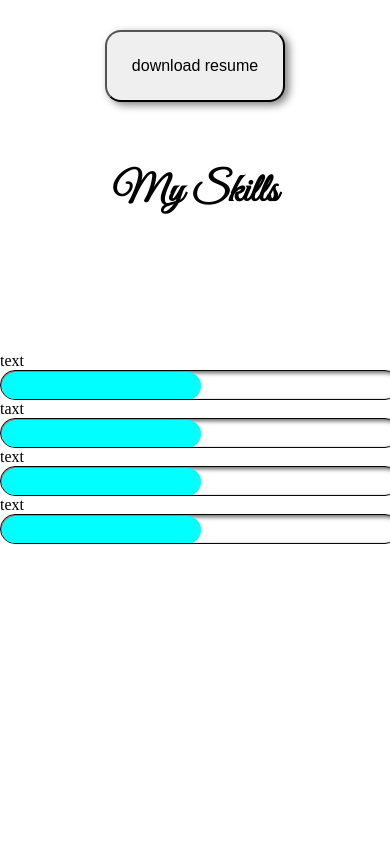
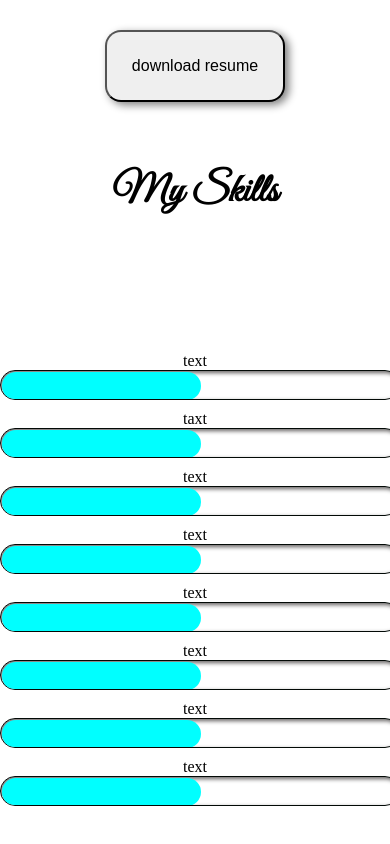
Before and after one commit to mehrnaz-ghaffar/portfolio, a Vue app: page / in a window 390 px wide. Shown: the part 1779-2623 px from the top of the page. Before the commit the page ends 2423 px from the top, so only its background shows below. Built offline with nearby package versions, Linux system fonts and the light colour scheme; a web font is replaced by a local one.

Commit message:
made skills section responsive

```diff
--- a/src/App.vue
+++ b/src/App.vue
@@ -106,23 +106,23 @@
         <div class="skillsContainer">
           <div class="column">
             <span>text</span>
-            <progressBar></progressBar>
+            <progressBar class="progressBar"></progressBar>
             <span>taxt</span>
-            <progressBar></progressBar>
+            <progressBar class="progressBar"></progressBar>
             <span>text</span>
-            <progressBar></progressBar>
+            <progressBar class="progressBar"></progressBar>
             <span>text</span>
-            <progressBar></progressBar>
+            <progressBar class="progressBar"></progressBar>
           </div>
           <div class="column">
             <span>text</span>
-            <progressBar></progressBar>
+            <progressBar class="progressBar"></progressBar>
             <span>text</span>
-            <progressBar></progressBar>
+            <progressBar class="progressBar"></progressBar>
             <span>text</span>
-            <progressBar></progressBar>
+            <progressBar class="progressBar"></progressBar>
             <span>text</span>
-            <progressBar></progressBar>
+            <progressBar class="progressBar"></progressBar>
           </div>
 
 
@@ -329,7 +329,7 @@ main::after{
   height: 100vh;
   background-image: linear-gradient(rgba(0, 0, 0, 0.3), transparent),
     url(./assets/images/background.png);
-  background-attachment: fixed;
+  /* background-attachment: fixed; */
   background-size: cover;
   background-position: center;
   /* padding: 0 8%; */
@@ -425,12 +425,24 @@ main::after{
 
 }
 
-/* .loadingBar div.data-v-4e838c74 {
-  margin-bottom: 30px;
-} */
+.progressBar{
+  margin-bottom: 10px;
+}
+
 /* .column{
   flex: 50%;
 } */
 
+@media screen and (max-width: 1028px) {
+  .skillsContainer{
+    display: flex;
+    flex-direction: column;
+    text-align: -webkit-center;
+  }
+
+}
+
+
+
 
 </style>
```
